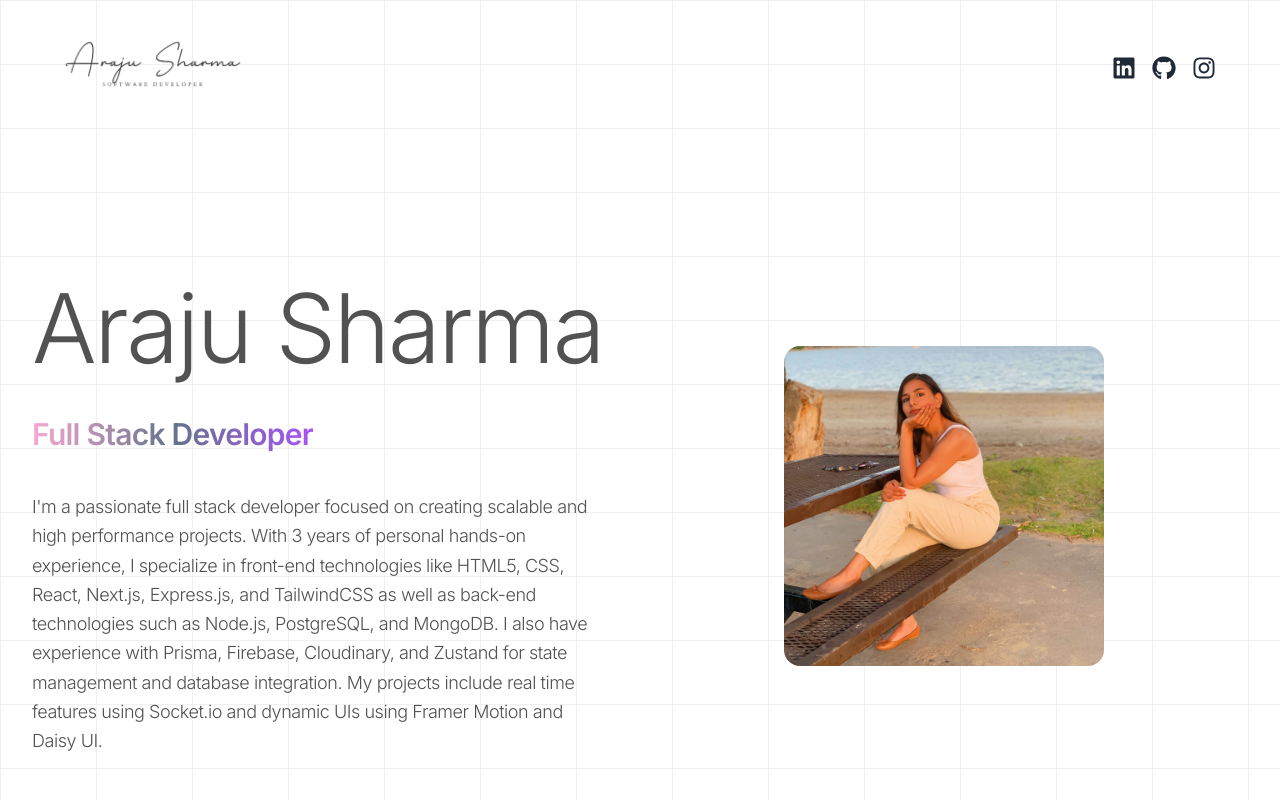
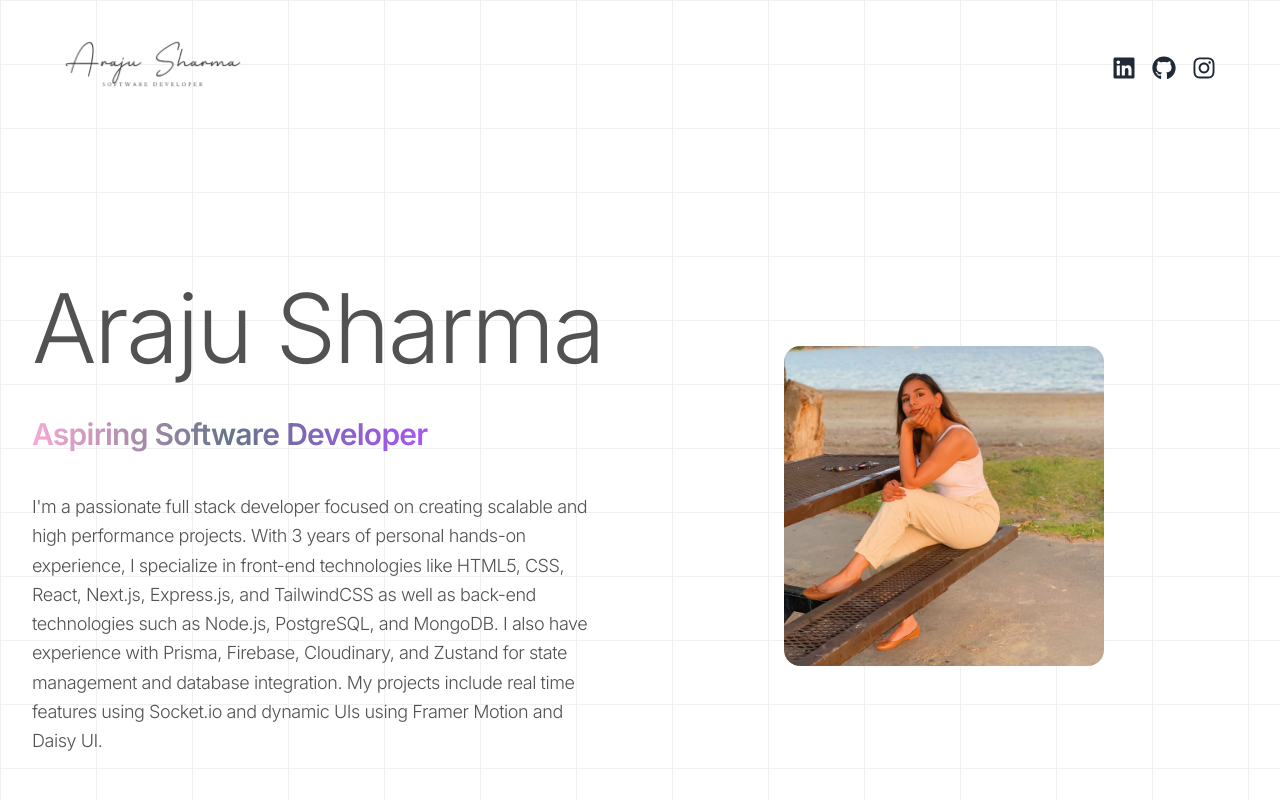
Before and after one commit to ArajuSh1206/Portfolio, a React (Vite) app: page / in a window 1280 px wide. Shown: the top 802 px of the page. Built offline with nearby package versions, Linux system fonts and the light colour scheme.

Commit message:
update resume

```diff
--- a/src/components/Hero.jsx
+++ b/src/components/Hero.jsx
@@ -33,7 +33,7 @@ const Hero = () => {
             animate = "visible"
             className="bg-gradient-to-r from-pink-300 via-slate-500 to-purple-500 bg-clip-text text-3xl font-semibold tracking-tight text-transparent"
             >
-              Full Stack Developer
+              Aspiring Software Developer
             </motion.span>
             <motion.p
             variants = {container(1)}
```
